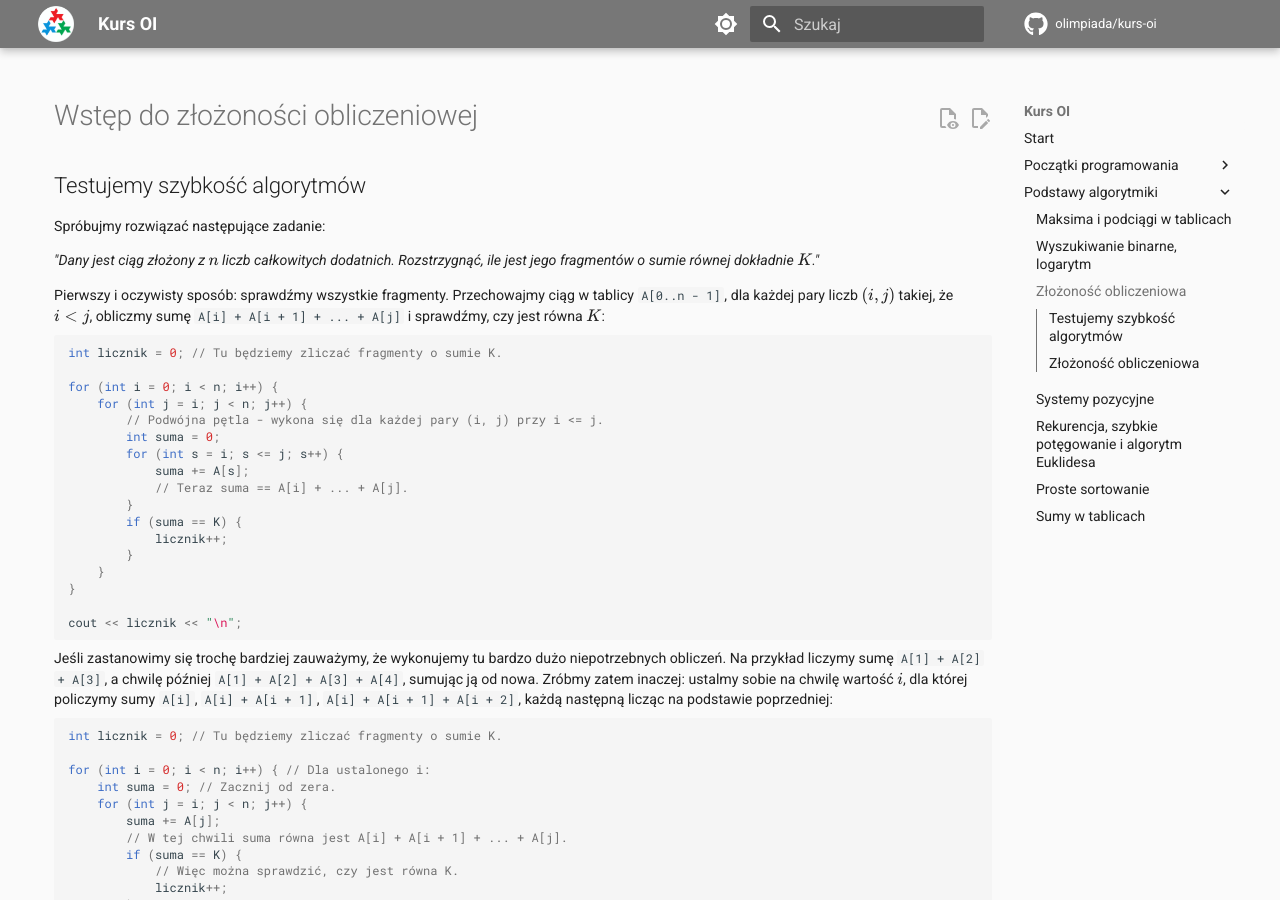
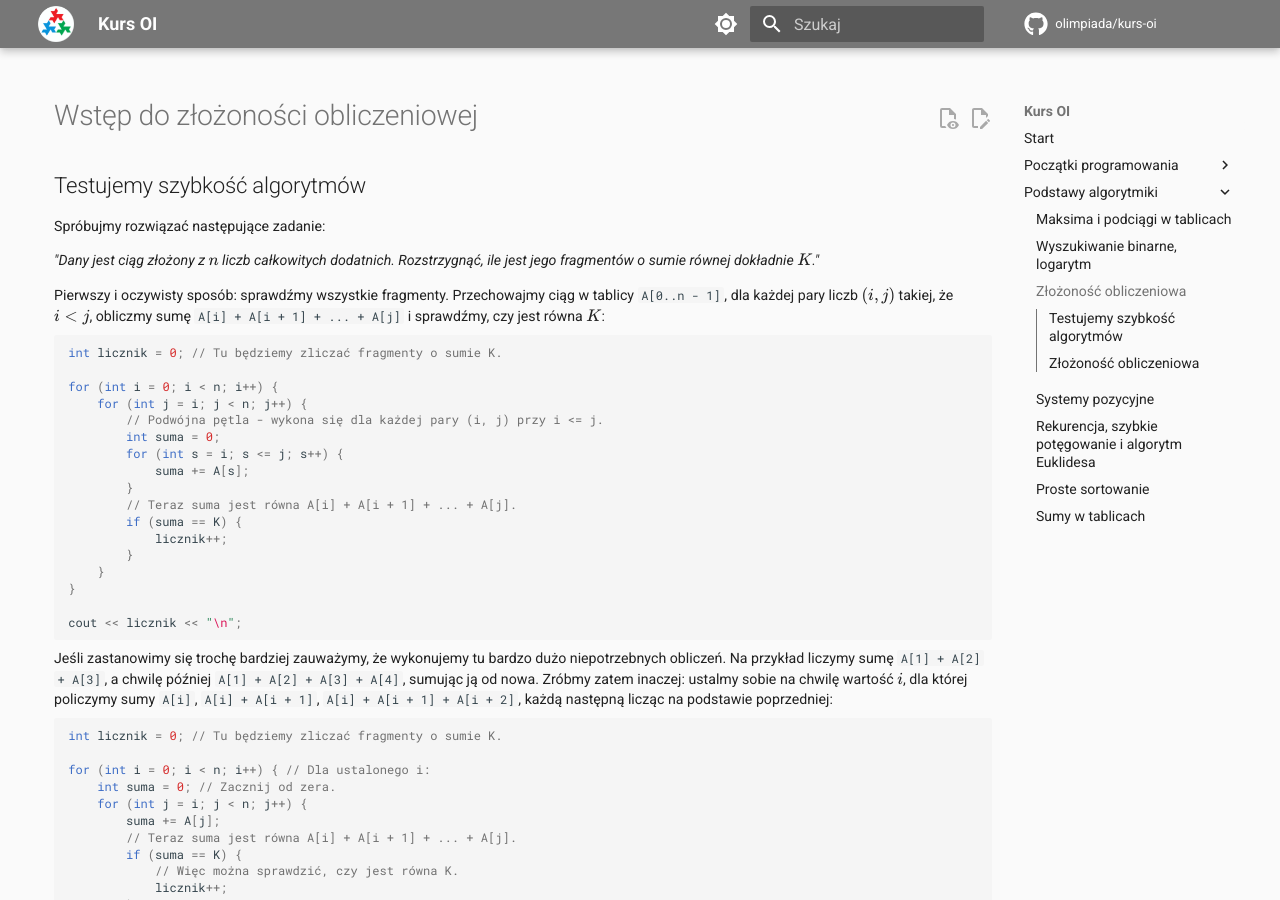
Before and after one commit to olimpiada/kurs-oi, an MkDocs documentation site: the page built from docs/B-proste-algorytmy/B3-zlozonosc-1.md, in a window 1280 px wide and 900 px high. Built offline with MkDocs 1.6.1 and Material for MkDocs 9.7.7, drawn with Linux system fonts in a browser that asks for light colours; comment, search, counter and statistics services are not loaded.

Commit message:
B3-zlozoność-1: poprawka komentarzy

```diff
--- a/docs/B-proste-algorytmy/B3-zlozonosc-1.md
+++ b/docs/B-proste-algorytmy/B3-zlozonosc-1.md
@@ -17,8 +17,8 @@ for (int i = 0; i < n; i++) {
         int suma = 0;
         for (int s = i; s <= j; s++) {
             suma += A[s];
-            // Teraz suma == A[i] + ... + A[j].
         }
+        // Teraz suma jest równa A[i] + A[i + 1] + ... + A[j].
         if (suma == K) {
             licznik++;
         }
@@ -37,7 +37,7 @@ for (int i = 0; i < n; i++) { // Dla ustalonego i:
     int suma = 0; // Zacznij od zera.
     for (int j = i; j < n; j++) {
         suma += A[j];
-        // W tej chwili suma równa jest A[i] + A[i + 1] + ... + A[j].
+        // Teraz suma jest równa A[i] + A[i + 1] + ... + A[j].
         if (suma == K) {
             // Więc można sprawdzić, czy jest równa K.
             licznik++;
```
